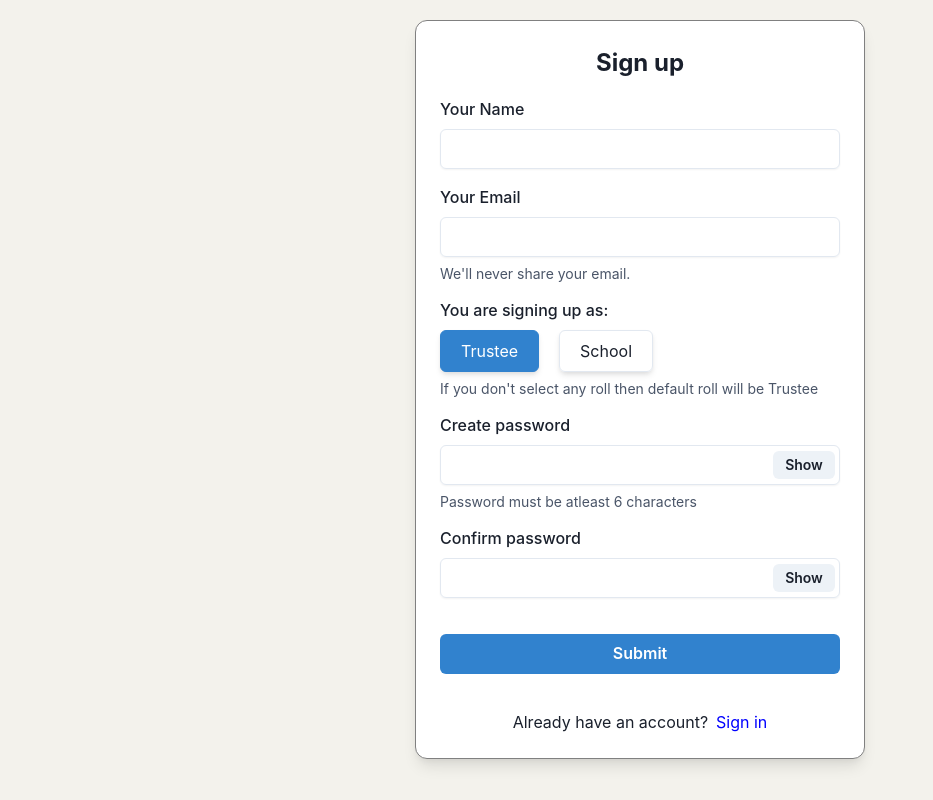
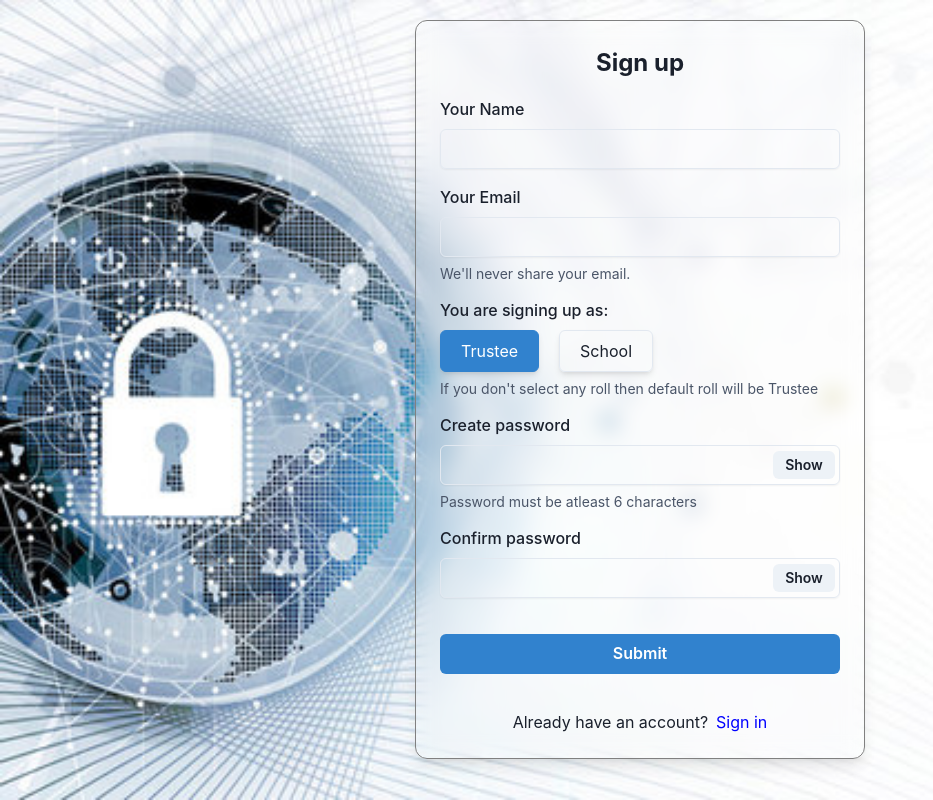
Before and after one commit to arshad012/Payment_app, a React (Vite) app in the folder frontend/: page /signup in a window 1280 px wide. Shown: the whole page, without its empty margins (0-933 px from the left). Built offline with nearby package versions, Linux system fonts and the light colour scheme.

Commit message:
Added bg image in signup page

```diff
--- a/frontend/src/pages/Signup/index.jsx
+++ b/frontend/src/pages/Signup/index.jsx
@@ -152,8 +152,15 @@ function SignupPage() {
     }
 
     return (
-        <Box h='100vh' overflow='auto' bg='#F3F2EC'>
-            <Box w={{ base: '90%', sm: '400px', md: '450px' }} m='auto' my={5} p={6} boxShadow='lg' border='1px solid gray' borderRadius='xl' bg='white'>
+        <Box
+            h='100vh'
+            overflow='auto'
+            bgImage="url('../../login_bg_img.jpg')"
+            bgPosition="center"
+            bgRepeat="no-repeat"
+            bgSize='cover'
+        >
+            <Box w={{ base: '90%', sm: '400px', md: '450px' }} m='auto' my={5} p={6} boxShadow='lg' border='1px solid gray' borderRadius='xl' bg='transparent' backdropFilter='blur(10px)'>
                 <form onSubmit={handleSubmit}>
                     <VStack spacing={4}>
 
```
